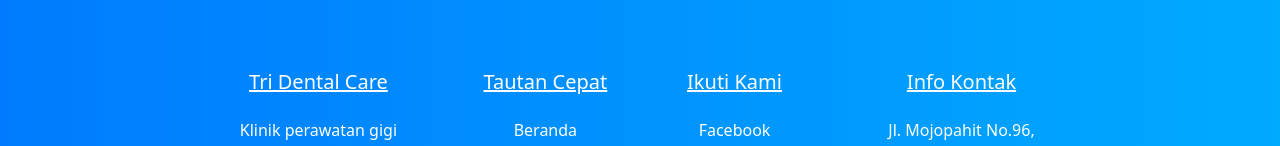
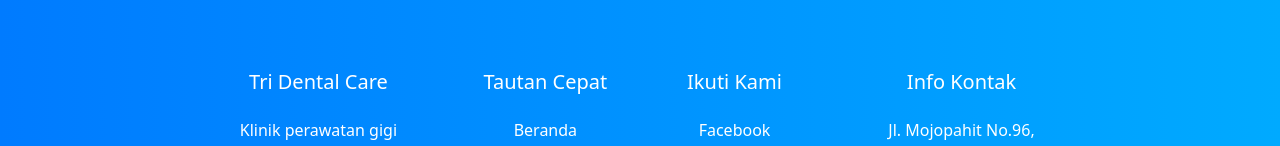
Before and after one commit to alrazak/frontend-react-tridentalcare, a React (Vite) app: page /card in a window 1280 px wide. Shown: the part 4410-4556 px from the top of the page. Built offline with nearby package versions, Linux system fonts and the light colour scheme.

Commit message:
put: footer

```diff
--- a/src/components/footer/Footer.jsx
+++ b/src/components/footer/Footer.jsx
@@ -7,7 +7,7 @@
                 <div className="row">
                     {/* Logo dan Deskripsi Singkat */}
                     <div className="col-md-4 col-lg-4 col-xl-3 mx-auto mt-3">
-                        <h5 className="mb-4 font-weight-bold text-decoration-underline">Tri Dental Care</h5>
+                        <h5 className="mb-4 font-weight-bold">Tri Dental Care</h5>
                         <p>
                             Klinik perawatan gigi terpercaya Anda. Memberikan pelayanan dan perawatan terbaik untuk kesehatan gigi Anda.
                         </p>
@@ -15,7 +15,7 @@
 
                     {/* Tautan Menu */}
                     <div className="col-md-2 col-lg-2 col-xl-2 mx-auto mt-3">
-                        <h5 className="mb-4 font-weight-bold text-decoration-underline">Tautan Cepat</h5>
+                        <h5 className="mb-4 font-weight-bold">Tautan Cepat</h5>
                         <p><a href="#" className="link-page text-white text-decoration-none">Beranda</a></p>
                         <p><a href="#" className="link-page text-white text-decoration-none">Tentang Kami</a></p>
                         <p><a href="#" className="link-page text-white text-decoration-none">Layanan</a></p>
@@ -24,7 +24,7 @@
 
                     {/* Tautan Sosial Media */}
                     <div className="col-md-3 col-lg-2 col-xl-2 mx-auto mt-3">
-                        <h5 className="mb-4 font-weight-bold text-decoration-underline">Ikuti Kami</h5>
+                        <h5 className="mb-4 font-weight-bold">Ikuti Kami</h5>
                         <a href="https://www.facebook.com" target="_blank" className="social-link d-block mb-3">
                             <i className="fab fa-facebook fa-2x"></i> Facebook
                         </a>
@@ -41,7 +41,7 @@
 
                     {/* Kontak dan Informasi */}
                     <div className="col-md-4 col-lg-3 col-xl-3 mx-auto mt-3">
-                        <h5 className="mb-4 font-weight-bold text-decoration-underline">Info Kontak</h5>
+                        <h5 className="mb-4 font-weight-bold">Info Kontak</h5>
                         <p><i className="fas fa-home mr-3"></i> Jl. Mojopahit No.96, Setelah RSUD Sidoarjo</p>
                         <p><i className="fas fa-envelope mr-3"></i> info@tridentalcare.com</p>
                         <p><i className="fas fa-phone mr-3"></i> + 123 456 7890</p>
```
